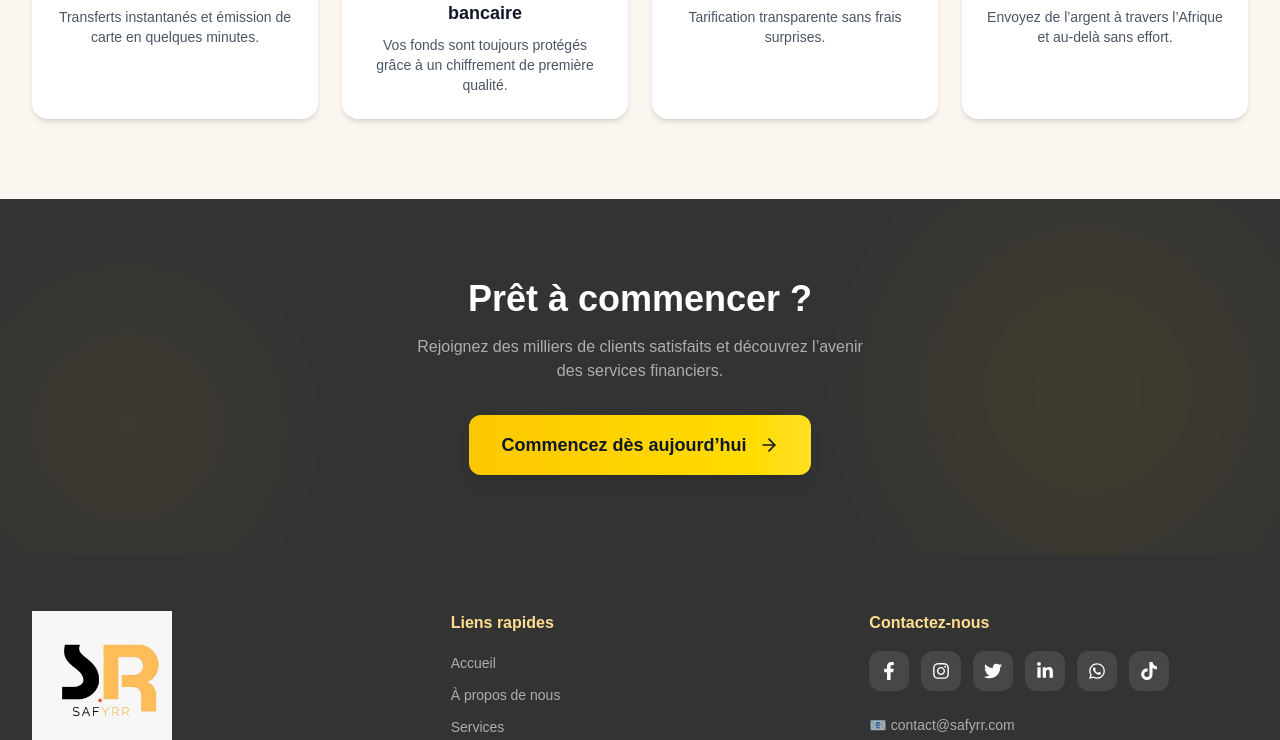
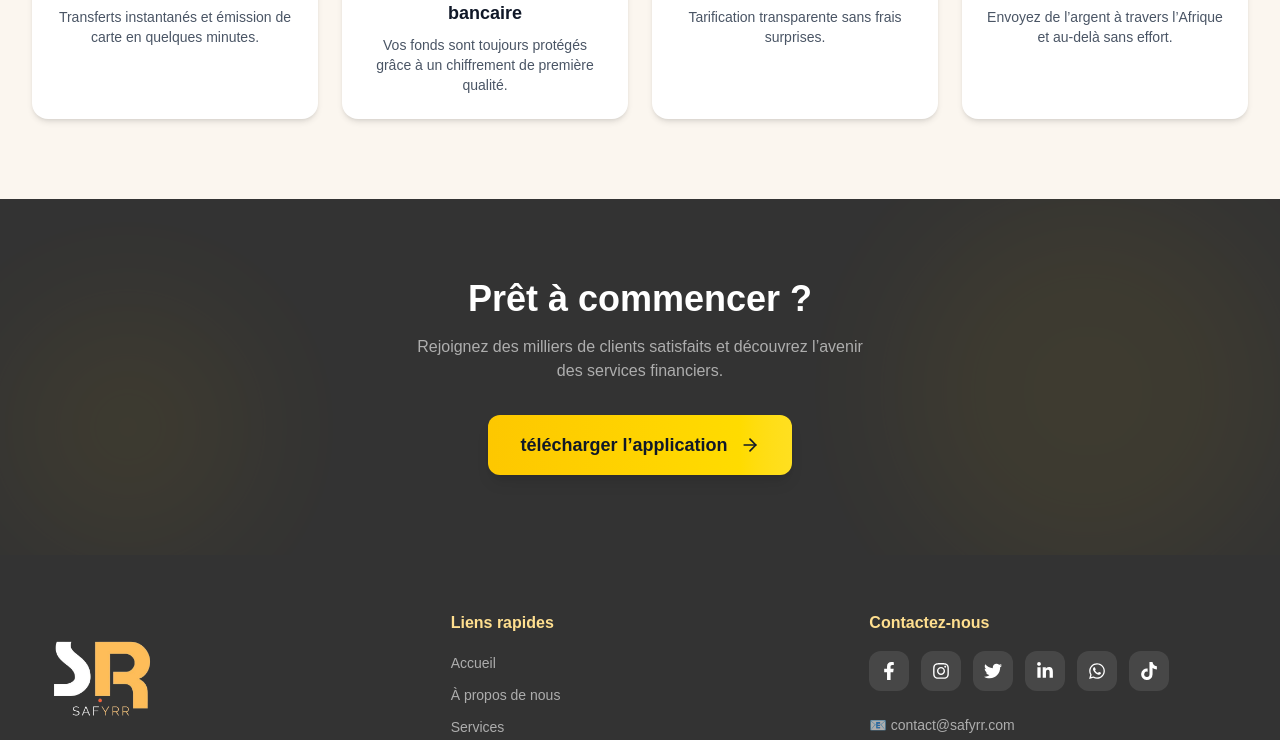
Before and after one commit to ruphin314-eng/SafyrrPresentation-, a Next.js app: page / in a window 1280 px wide. Shown: the part 2000-2740 px from the top of the page. Built offline with nearby package versions, Linux system fonts and the light colour scheme.

Commit message:
update site

```diff
--- a/app/contact/ContactSection.tsx
+++ b/app/contact/ContactSection.tsx
@@ -45,7 +45,7 @@ export default function ContactSection() {
                   </div>
                   <div>
                     <h4 className="font-semibold text-gray-900 text-sm mb-1">Notre bureau</h4>
-                    <p className="text-sm text-gray-600">123 rue de la Liberté</p>
+                    <p className="text-sm text-gray-600">bonamoussadi</p>
                     <p className="text-sm text-gray-600">Douala, Cameroun</p>
                   </div>
                 </div>
--- a/components/Footer.tsx
+++ b/components/Footer.tsx
@@ -62,11 +62,11 @@ export default function Footer() {
           <div className="flex flex-col items-center md:items-start">
             <div className="mb-4">
               <Image
-                src="/Image/logo.png"
+                src="/Image/logo2.png"
                 alt="SAFYRR Logo"
                 width={140}
                 height={60}
-                className="object-contain"
+                className="object-contain rounded-2xl"
               />
             </div>
 
--- a/components/GetStarted.tsx
+++ b/components/GetStarted.tsx
@@ -23,7 +23,7 @@ export default function GetStarted() {
           href="/services"
           className="inline-flex items-center gap-2 px-8 py-4 bg-linear-to-r from-yellow-400 to-yellow-300 text-gray-900 font-bold rounded-xl shadow-lg hover:opacity-90 transition-all text-lg"
         >
-          Commencez dès aujourd’hui
+          télécharger l’application
           <svg
             xmlns="http://www.w3.org/2000/svg"
             width="20"
--- a/components/Navbar.tsx
+++ b/components/Navbar.tsx
@@ -20,7 +20,9 @@ export default function Navbar() {
     <header className="fixed top-0 left-0 right-0 z-50 bg-white/90 backdrop-blur-md border-b border-gray-300 shadow-sm">
       <div className="flex justify-between items-center h-20 px-6">
         {/* Logo */}
+        <Link href="/">
         <img src="/Image/logo.png" alt="Logo SAFYRR" className="h-14 md:h-18 lg:h-20" />
+        </Link>
 
         {/* Desktop menu */}
         <nav className="hidden md:flex items-center gap-6">
```
Also changed, not shown: public/Image/logo.png, public/Image/logo2.png (added).
